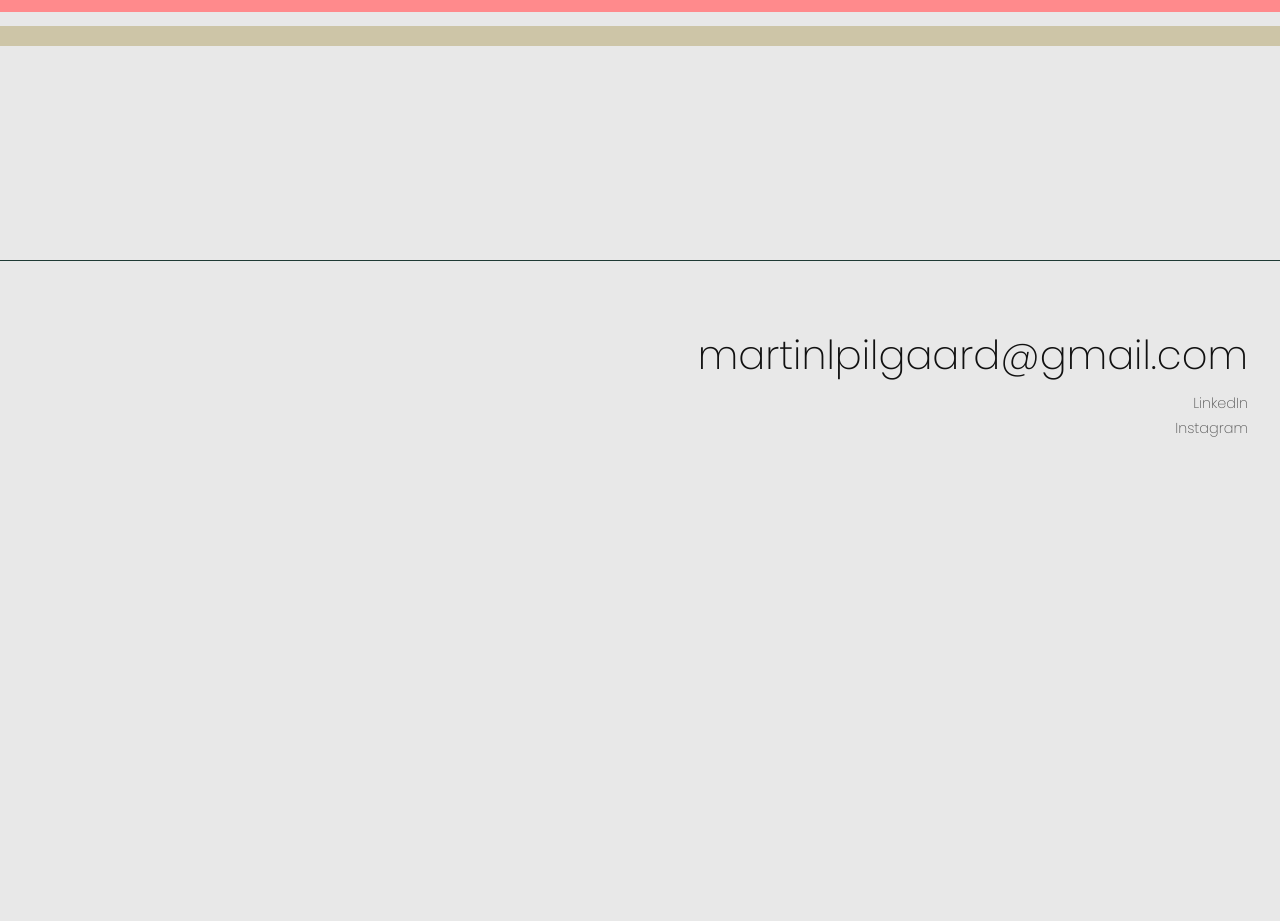
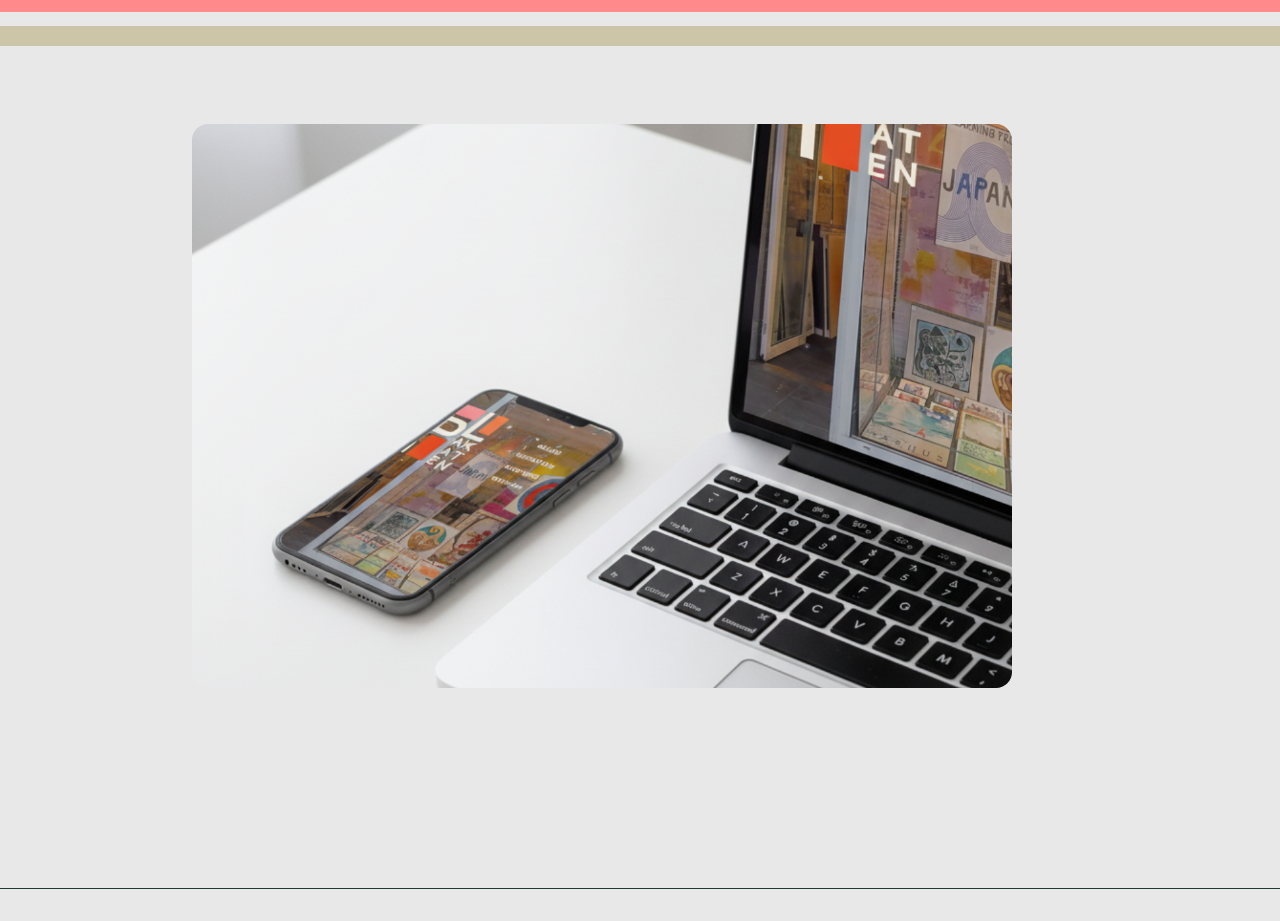
Before and after one commit to Martinlpilgaard/martinlpilgaard.github.io, a React (Vite) app: page /plakaten in a window 1280 px wide. Shown: the part 2200-3121 px from the top of the page. Before the commit the page ends 2703 px from the top, so only its background shows below. Built offline with nearby package versions, Linux system fonts and the light colour scheme; a web font is replaced by a local one.

Commit message:
plakaten slut

```diff
--- a/src/pages/Plakaten.css
+++ b/src/pages/Plakaten.css
@@ -97,6 +97,16 @@
   margin-left: 3rem;
 }
 
+.plakaten-image3 {
+  display: block;
+  width: 820px;
+  height: auto;
+  margin-top: 4rem;
+  margin-bottom: 7rem;
+   border-radius: 16px;
+  margin-left: 12rem;
+}
+
 .plakaten-video {
   display: block;
   margin-top: 4rem;
--- a/src/pages/Plakaten.jsx
+++ b/src/pages/Plakaten.jsx
@@ -84,6 +84,11 @@ export default function Plakaten() {
                             stagger="100ms"
                             rounded={true}
                           />
+               <img
+            src="/images/mockup.png"      // ← læg din fil i public/images/
+            alt="facade"
+            className="plakaten-image3"
+          />
                         </section>
 
       </main>
```
Also changed, not shown: public/images/mockup.png (added), 1 other file (tests, documents, lock files or other folders).
